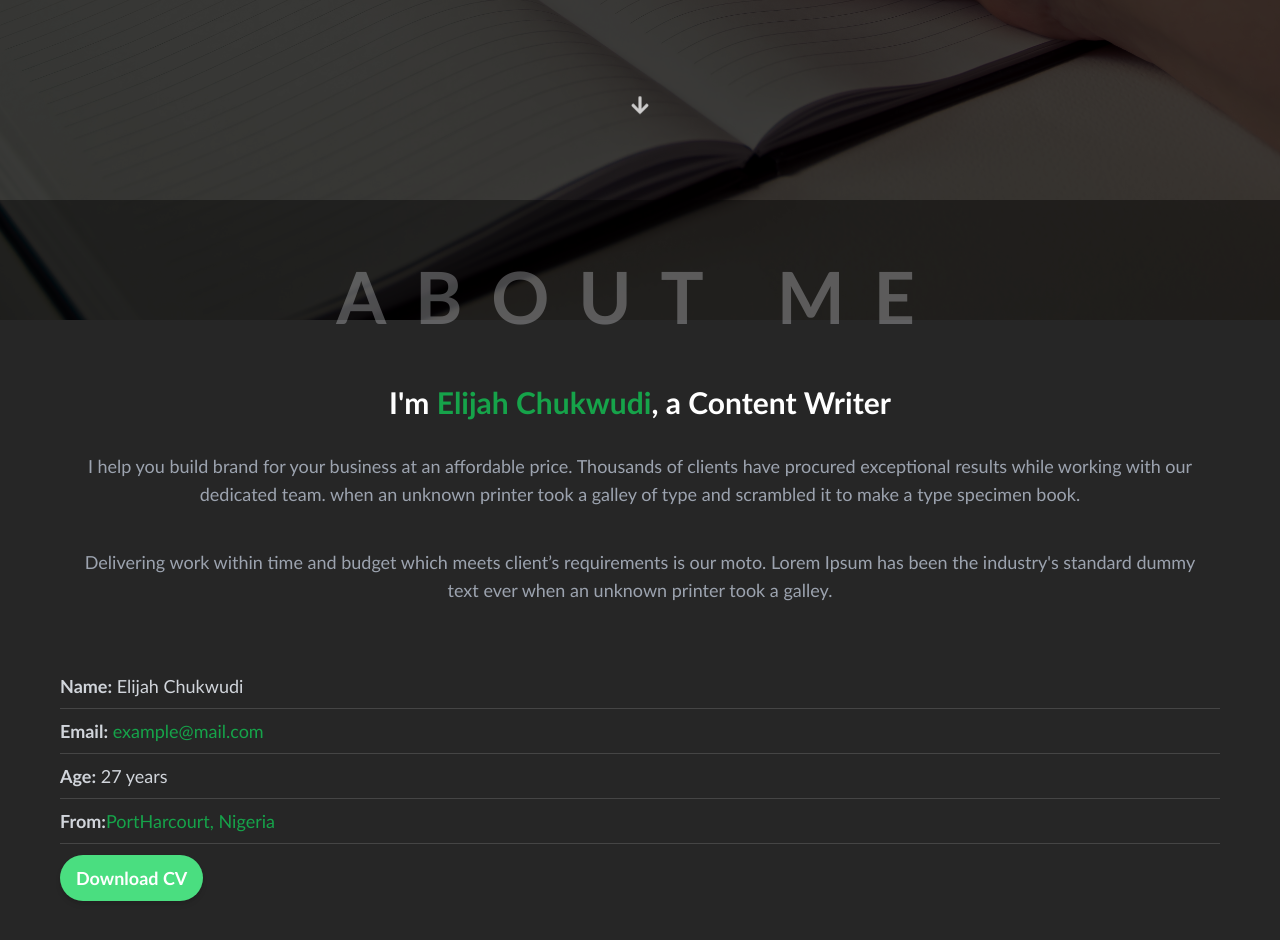
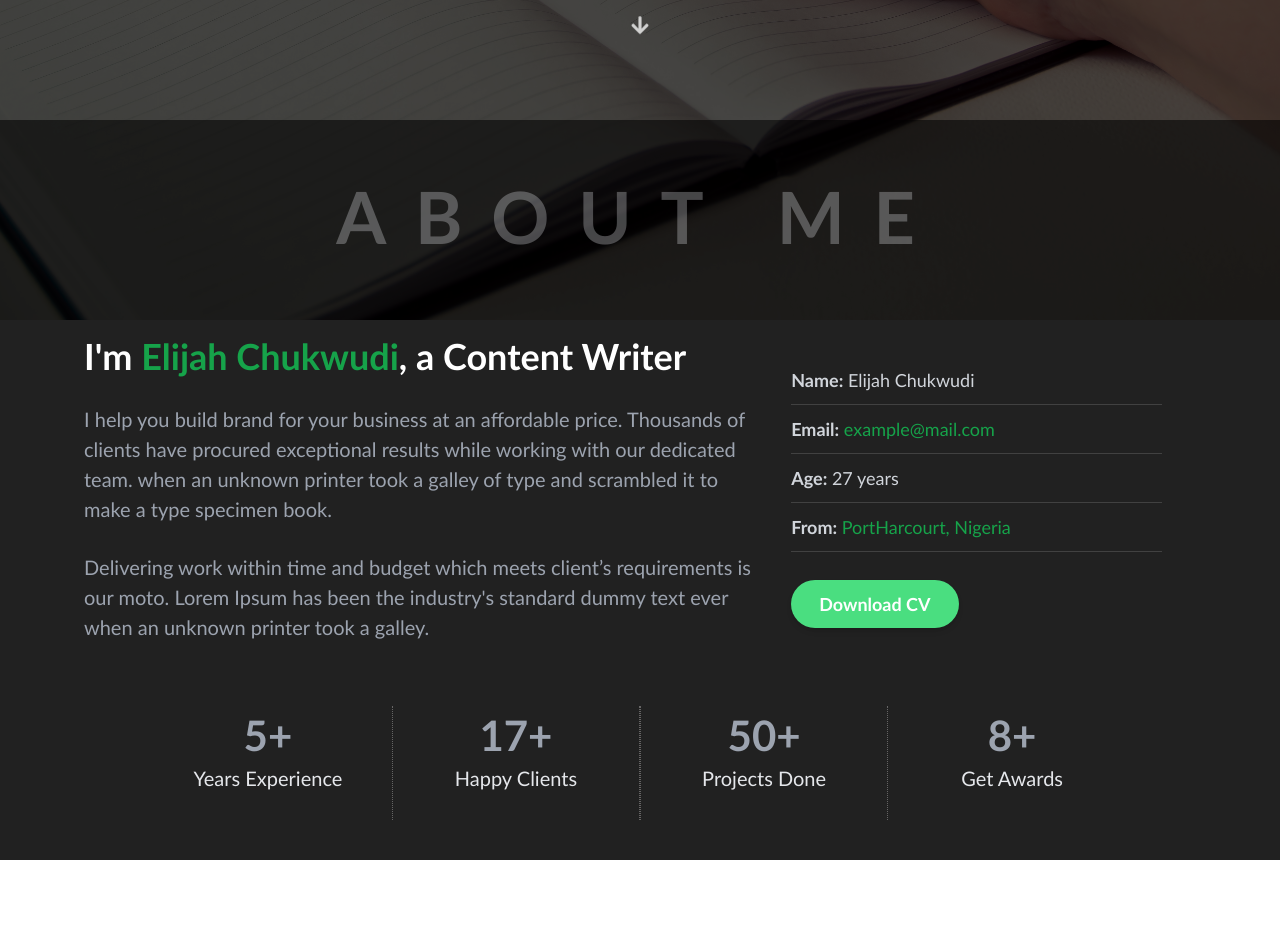
Before and after one commit to DanielImgbi/elijah-portfolio, a React (Vite) app: page / in a window 1280 px wide. Shown: the part 600-1540 px from the top of the page. After the commit the page ends 1460 px from the top, so only its background shows below. Built offline with nearby package versions, Linux system fonts and the light colour scheme.

Commit message:
completed about feature

```diff
--- a/src/App.jsx
+++ b/src/App.jsx
@@ -4,7 +4,6 @@ import Home from "./components/Home";
 function App() {
   return (
     <main className="max-w-screen h-fit">
-      <nav className="w-full h-[10vh] bg-[rgba(0,0,0,0.75)]"></nav>
       <Home />
       <About />
     </main>
--- a/src/components/About.jsx
+++ b/src/components/About.jsx
@@ -1,52 +1,75 @@
-// import React from 'react'
+import { motion } from "framer-motion";
 
 const About = () => {
   return (
     <section
       id="about"
-      className="w-full flex flex-col bg-[rgba(0,0,0,0.85)] md:p-10 "
+      className="w-full flex flex-col bg-[rgba(0,0,0,0.87)] py-5 space-y-10 md:p-10 md:px-16 md:space-y-16"
     >
-      <h1 className="text-gray-200 opacity-30 text-[40px] px-1 py-10 font-extrabold text-center tracking-[0.4em] md:p-5 md:text-7xl">
+      <h1 className="text-gray-200 opacity-30 text-[40px] px-1 font-extrabold text-center tracking-[0.4em] md:p-5 md:text-7xl">
         ABOUT ME
       </h1>
-      <div className="flex flex-col space-y-5 px-5 py-5">
-        <div className="text-white text-center">
-          <h2 className="text-white text-3xl font-bold p-3 leading-[45px] md:text-3xl">
+      <div className="flex flex-col space-y-5 px-5 md:flex-row md:space-y-0 md:space-x-10">
+        <div className="text-white text-center space-y-5 md:text-start md:w-3/5 md:space-y-7">
+          <h2 className="text-white text-3xl font-bold leading-[45px] md:text-4xl">
             I&apos;m <span className="text-green-600">Elijah Chukwudi</span>, a
             Content Writer
           </h2>
-          <p className="p-5 text-lg text-gray-400">
+          <p className="text-xl text-gray-400  leading-[30px]">
             I help you build brand for your business at an affordable price.
             Thousands of clients have procured exceptional results while working
             with our dedicated team. when an unknown printer took a galley of
             type and scrambled it to make a type specimen book.
           </p>
-          <p className="p-5 text-lg text-gray-400">
+          <p className="text-xl text-gray-400  leading-[30px]">
             Delivering work within time and budget which meets client’s
             requirements is our moto. Lorem Ipsum has been the industry&apos;s
             standard dummy text ever when an unknown printer took a galley.
           </p>
         </div>
-        <div>
+        <div className="flex flex-col space-y-2 md:w-1/3">
           <ul className="flex flex-col py-5">
-            <li className="py-2 border-b-[1px] border-[rgba(200,200,200,0.19)] text-lg text-gray-300">
+            <li className="py-[10px] border-b-[1px] border-[rgba(200,200,200,0.19)] text-lg text-gray-300">
               <span className="font-semibold">Name:</span> Elijah Chukwudi
             </li>
-            <li className="py-2 text-green-600  border-b-[1px] border-[rgba(200,200,200,0.19)] text-lg ">
+            <li className="py-[10px] text-green-600  border-b-[1px] border-[rgba(200,200,200,0.19)] text-lg ">
               <span className="font-semibold text-gray-300">Email:</span>{" "}
               example@mail.com
             </li>
-            <li className="py-2 border-b-[1px] border-[rgba(200,200,200,0.19)] text-lg text-gray-300">
+            <li className="py-[10px] border-b-[1px] border-[rgba(200,200,200,0.19)] text-lg text-gray-300">
               <span className="font-semibold">Age:</span> 27 years
             </li>
-            <li className="py-2 text-green-600  border-b-[1px] border-[rgba(200,200,200,0.19)] text-lg ">
-              <span className="font-semibold text-gray-300">From:</span>
+            <li className="py-[10px] text-green-600  border-b-[1px] border-[rgba(200,200,200,0.19)] text-lg ">
+              <span className="font-semibold text-gray-300">From:</span>{" "}
               PortHarcourt, Nigeria
             </li>
           </ul>
-          <a href="/elijah_CV.pdf" className="bg-green-400 px-4 py-3 rounded-full shadow-md text-lg text-white font-bold hover:bg-green-500" download>
+          <motion.a
+            download
+            whileHover={{ scale: 1.02 }}
+            href="/elijah_CV.pdf"
+            className="w-fit bg-green-400 px-7 py-[10px] rounded-full shadow-md text-lg text-white font-bold hover:bg-green-500"
+          >
             Download CV
-          </a>
+          </motion.a>
+        </div>
+      </div>
+      <div className="grid grid-cols-2 grid-rows-2 px-5 md:flex md:px-20">
+        <div className="flex flex-col pt-2 justify-center items-center border-r border-b border-[rgba(154,152,152,0.58)] border-dotted md:border-b-0 md:pt-0 md:p-5 md:border-r-0 md:w-72 md:py-5">
+          <h1 className="text-[42px] p-2 text-gray-400 font-bold text-6xl">5+</h1>
+          <p className="text-xl text-gray-200 pb-2 px-1">Years Experience</p>
+        </div>
+        <div className="flex flex-col pt-2 justify-center items-center border-b border-[rgba(154,152,152,0.58)] border-dotted md:border-b-0 md:pt-0 md:p-5 md:border-r md:border-l md:w-72 md:py-5">
+          <h1 className="text-[42px] p-2 text-gray-400 font-bold text-6xl">17+</h1>
+          <p className="text-xl text-gray-200 pb-2 px-1">Happy Clients</p>
+        </div>
+        <div className="flex flex-col pt-2 justify-center items-center border-r border-[rgba(154,152,152,0.58)] border-dotted md:border-b-0 md:pt-0 md:p-5 md:border-r md:border-l md:w-72 md:py-5">
+          <h1 className="text-[42px] p-2 text-gray-400 font-bold text-6xl">50+</h1>
+          <p className="text-xl text-gray-200 pb-2 px-1">Projects Done</p>
+        </div>
+        <div className="flex flex-col pt-2 justify-center items-center border-[rgba(154,152,152,0.58)] border-dotted md:border-b-0 md:pt-0 md:p-5 md:border-r-0 md:w-72 md:py-5">
+          <h1 className="text-[42px] p-2 text-gray-400 font-bold text-6xl">8+</h1>
+          <p className="text-xl text-gray-200 pb-2 px-1">Get Awards</p>
         </div>
       </div>
     </section>
--- a/src/components/Home.jsx
+++ b/src/components/Home.jsx
@@ -49,7 +49,7 @@ const Home = () => {
   return (
     <main
       id="home"
-      className="w-full h-[90vh] bg-[rgba(0,0,0,0.75)] flex flex-col items-center justify-center text-white space-y-7"
+      className="w-full h-[90vh] bg-[rgba(0,0,0,0.70)] flex flex-col items-center justify-center text-white space-y-7"
     >
       <motion.h2
         initial={{ z: -4 }}
```
